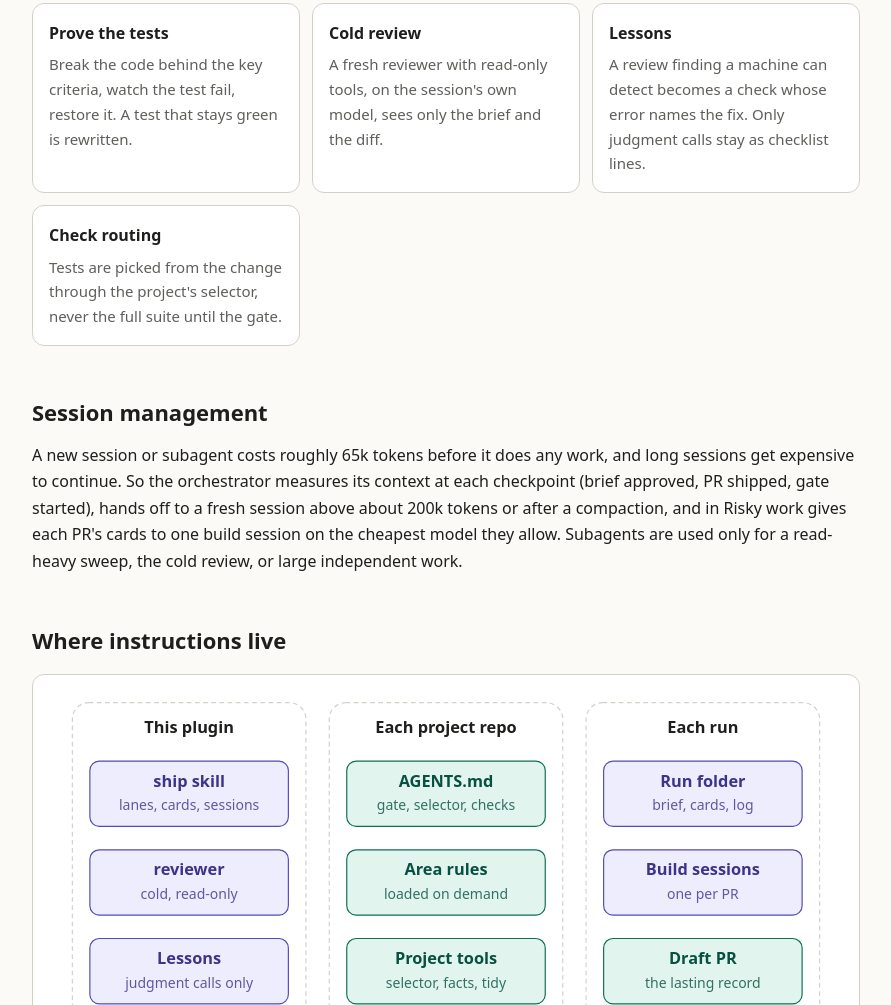
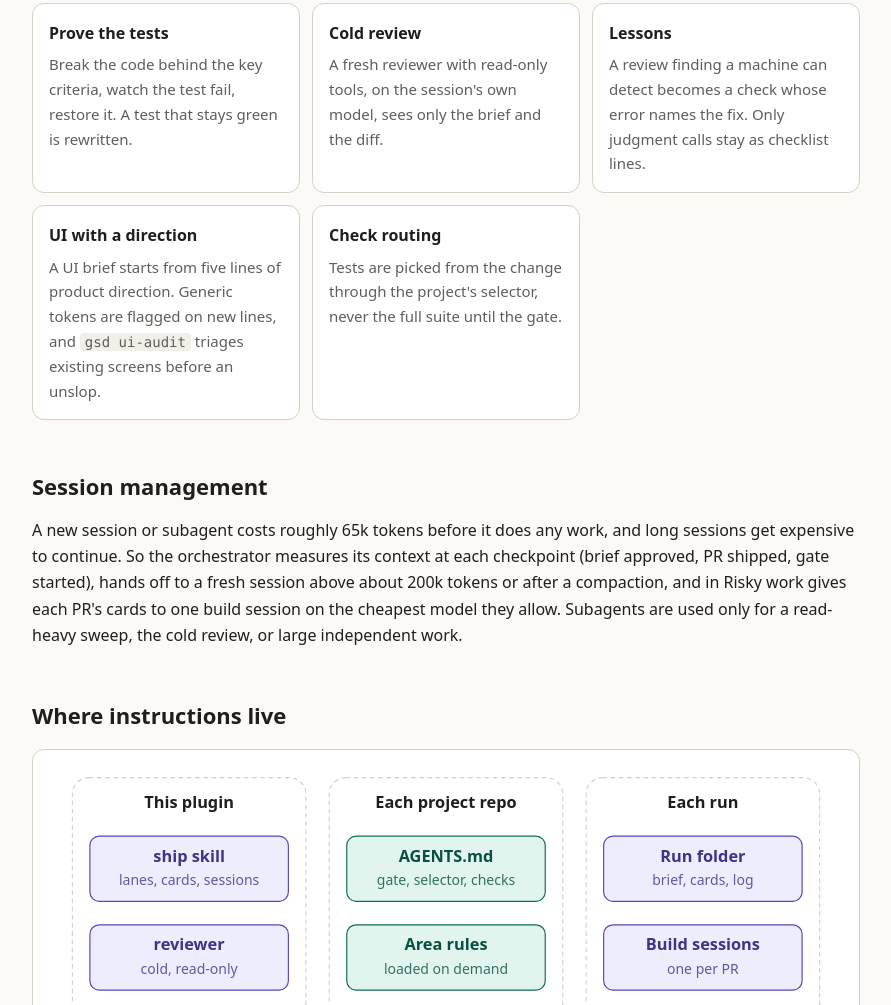
Before and after one commit to mmubeenejaz/get-ship-done, a plain HTML site: page docs/index.html in a window 1280 px wide. Shown: the part 1834-2839 px from the top of the page, without its empty margins (194-1085 px from the left). Drawn offline with Linux system fonts and the light colour scheme.

Commit message:
README and overview list ui-audit; version 1.3.0

```diff
--- a/docs/index.html
+++ b/docs/index.html
@@ -94,6 +94,7 @@ Stop if:    the test passes before the change</code></pre>
 <div class="card"><h3>Prove the tests</h3><p>Break the code behind the key criteria, watch the test fail, restore it. A test that stays green is rewritten.</p></div>
 <div class="card"><h3>Cold review</h3><p>A fresh reviewer with read-only tools, on the session's own model, sees only the brief and the diff.</p></div>
 <div class="card"><h3>Lessons</h3><p>A review finding a machine can detect becomes a check whose error names the fix. Only judgment calls stay as checklist lines.</p></div>
+<div class="card"><h3>UI with a direction</h3><p>A UI brief starts from five lines of product direction. Generic tokens are flagged on new lines, and <code>gsd ui-audit</code> triages existing screens before an unslop.</p></div>
 <div class="card"><h3>Check routing</h3><p>Tests are picked from the change through the project's selector, never the full suite until the gate.</p></div>
 </div>
 
```
Also changed, not shown: .claude-plugin/plugin.json, README.md.
